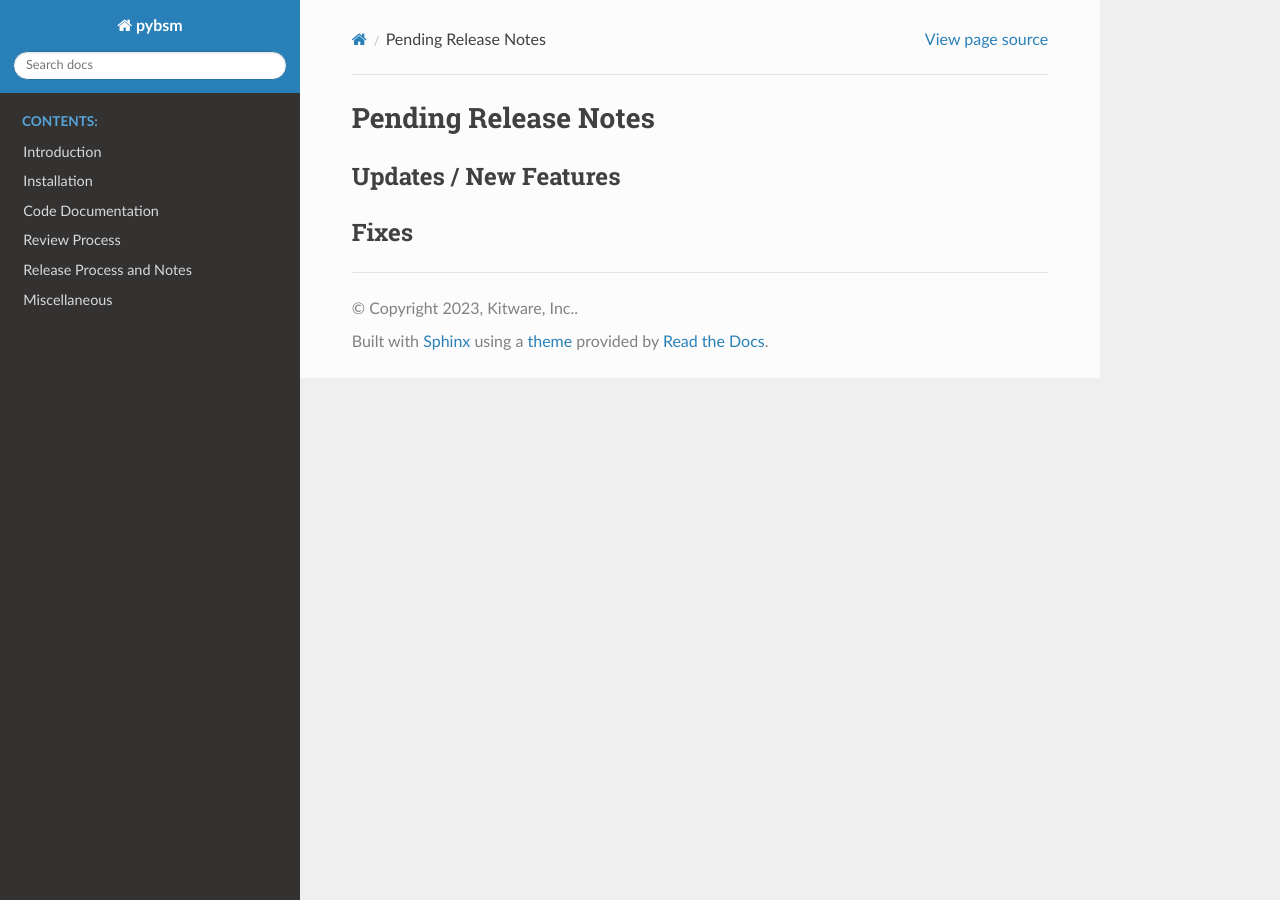
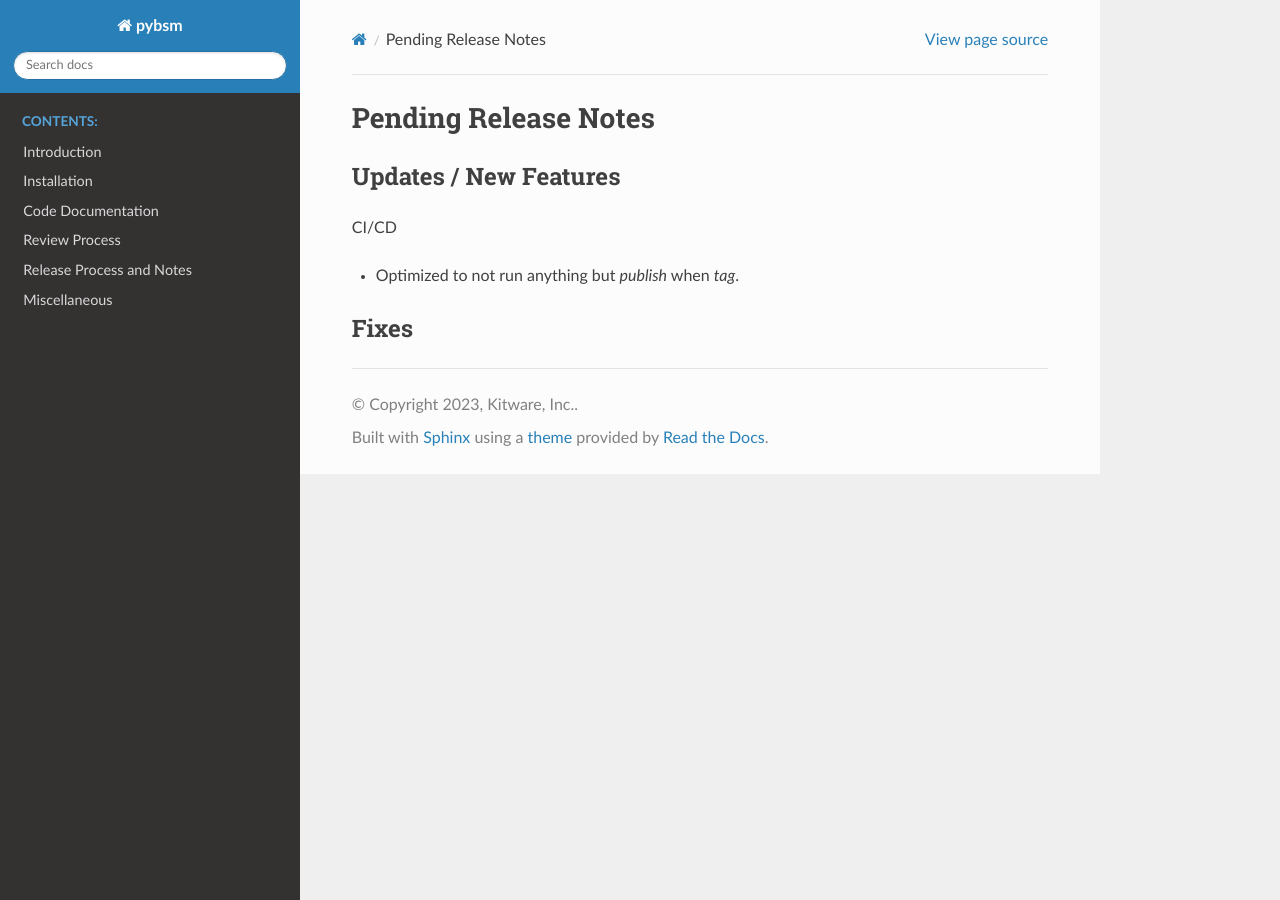
Before and after one commit to Kitware/pybsm, a Sphinx documentation site: the page built from docs/release_notes/pending_release.rst, in a window 1280 px wide. Built offline with Sphinx 7.4.7 and the Read the Docs theme 2.0.0, drawn with Linux system fonts in a browser that asks for light colours.

Commit message:
CI/CD security and publish optimizations.

```diff
--- a/docs/release_notes/pending_release.rst
+++ b/docs/release_notes/pending_release.rst
@@ -4,5 +4,9 @@ Pending Release Notes
 Updates / New Features
 ----------------------
 
+CI/CD
+
+* Optimized to not run anything but `publish` when `tag`.
+
 Fixes
 -----
```
Also changed, not shown: 2 other files.
